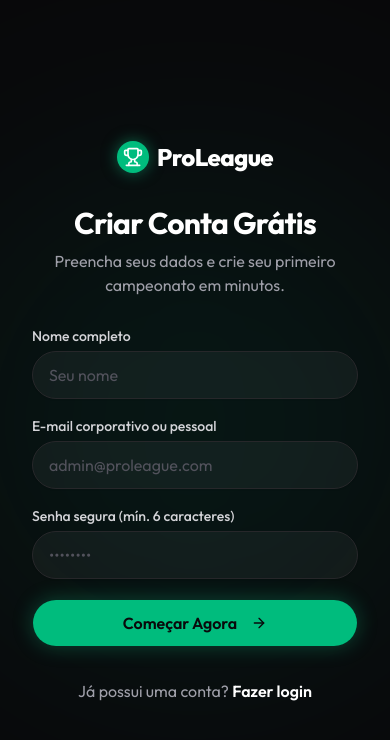
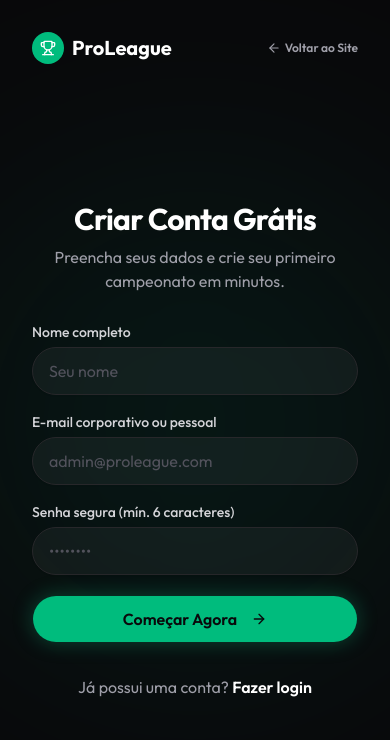
Before and after one commit to MiguelReis38/proleague, a Next.js app in the folder frontend/: page /register in a window 390 px wide. Shown: the top 740 px of the page. Built offline with nearby package versions, Linux system fonts and the light colour scheme; no server answers.

Commit message:
feat: add Back to Site button on register page header

```diff
--- a/frontend/src/app/register/page.tsx
+++ b/frontend/src/app/register/page.tsx
@@ -6,7 +6,7 @@
 import { Input } from "@/components/ui/input";
 import { Label } from "@/components/ui/label";
 import { API_URL } from "@/lib/api";
-import { Trophy, ArrowRight, Activity, ShieldCheck } from "lucide-react";
+import { Trophy, ArrowRight, Activity, ShieldCheck, ArrowLeft } from "lucide-react";
 import Link from "next/link";
 
 export default function RegisterPage() {
@@ -57,17 +57,24 @@
           className="absolute inset-0 bg-cover bg-center bg-no-repeat z-0"
           style={{ backgroundImage: "url('/bg.png')" }}
         >
-          {/* Fundo escuro intenso da esquerda para a direita para garantir leitura */}
           <div className="absolute inset-0 bg-gradient-to-r from-black/95 via-black/70 to-black/30 z-0"></div>
-          {/* Gradiente adicional para escurecer o topo e a base */}
           <div className="absolute inset-0 bg-gradient-to-b from-black/50 via-transparent to-black/80 z-0"></div>
         </div>
 
-        <div className="relative z-10 flex items-center gap-2">
-          <div className="w-10 h-10 bg-emerald-500 rounded-xl flex items-center justify-center shadow-[0_0_20px_rgba(16,185,129,0.5)]">
-            <Trophy className="text-white w-6 h-6 drop-shadow-md" />
+        <div className="relative z-10 flex items-center justify-between">
+          <div className="flex items-center gap-2">
+            <div className="w-10 h-10 bg-emerald-500 rounded-xl flex items-center justify-center shadow-[0_0_20px_rgba(16,185,129,0.5)]">
+              <Trophy className="text-white w-6 h-6 drop-shadow-md" />
+            </div>
+            <span className="text-3xl font-extrabold text-white tracking-tight drop-shadow-lg">ProLeague</span>
           </div>
-          <span className="text-3xl font-extrabold text-white tracking-tight drop-shadow-lg">ProLeague</span>
+
+          <Link
+            href="/"
+            className="flex items-center gap-1.5 text-xs font-semibold text-zinc-300 hover:text-emerald-400 bg-black/40 hover:bg-black/60 px-3.5 py-2 rounded-lg border border-white/10 transition-all backdrop-blur-sm"
+          >
+            <ArrowLeft className="w-4 h-4" /> Voltar ao Site
+          </Link>
         </div>
 
         <div className="relative z-10 space-y-6 max-w-lg bg-black/20 p-6 rounded-2xl backdrop-blur-sm border border-white/5 shadow-2xl">
@@ -100,20 +107,28 @@
       </div>
 
       {/* Right Panel - Register Form */}
-      <div className="w-full lg:w-1/2 flex items-center justify-center p-8 sm:p-12 relative overflow-hidden">
-        {/* Subtle background glow */}
+      <div className="w-full lg:w-1/2 flex flex-col justify-between p-8 sm:p-12 relative overflow-hidden">
         <div className="absolute top-1/2 left-1/2 -translate-x-1/2 -translate-y-1/2 w-[500px] h-[500px] bg-emerald-900/20 rounded-full blur-[120px] pointer-events-none"></div>
 
-        <div className="w-full max-w-md relative z-10 space-y-8">
+        {/* Back Link on Mobile Header */}
+        <div className="flex justify-between items-center relative z-10 lg:hidden mb-6">
+          <div className="flex items-center gap-2">
+            <div className="w-8 h-8 bg-emerald-500 rounded-lg flex items-center justify-center">
+              <Trophy className="text-white w-4 h-4" />
+            </div>
+            <span className="text-xl font-bold text-white">ProLeague</span>
+          </div>
+          <Link
+            href="/"
+            className="flex items-center gap-1 text-xs font-semibold text-zinc-400 hover:text-emerald-400"
+          >
+            <ArrowLeft className="w-3.5 h-3.5" /> Voltar ao Site
+          </Link>
+        </div>
+
+        <div className="w-full max-w-md my-auto mx-auto relative z-10 space-y-8">
 
           <div className="text-center lg:text-left space-y-2">
-            <div className="flex lg:hidden items-center justify-center gap-2 mb-8">
-              <div className="w-8 h-8 bg-emerald-500 rounded-lg flex items-center justify-center shadow-[0_0_15px_rgba(16,185,129,0.5)]">
-                <Trophy className="text-white w-5 h-5" />
-              </div>
-              <span className="text-2xl font-extrabold text-white tracking-tight">ProLeague</span>
-            </div>
-
             <h2 className="text-3xl font-bold text-white tracking-tight">Criar Conta Grátis</h2>
             <p className="text-zinc-400">Preencha seus dados e crie seu primeiro campeonato em minutos.</p>
           </div>
```
